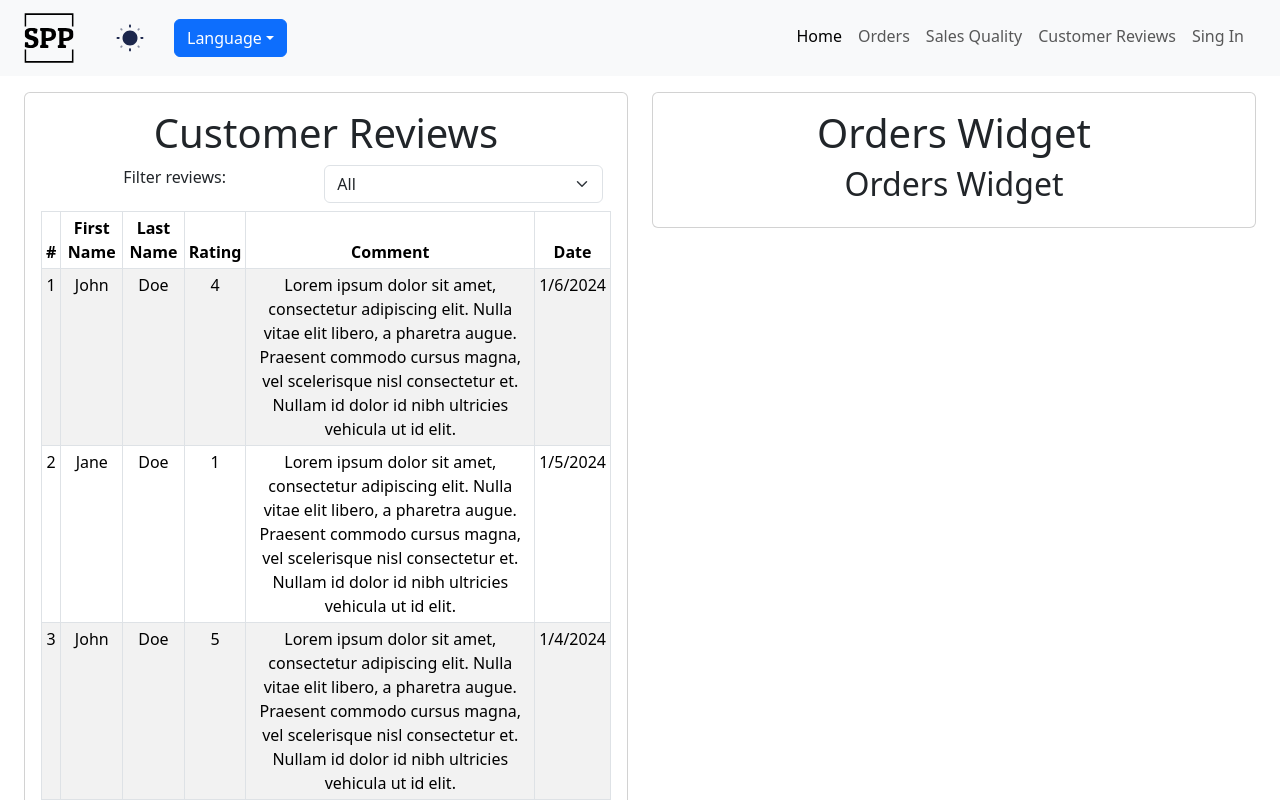
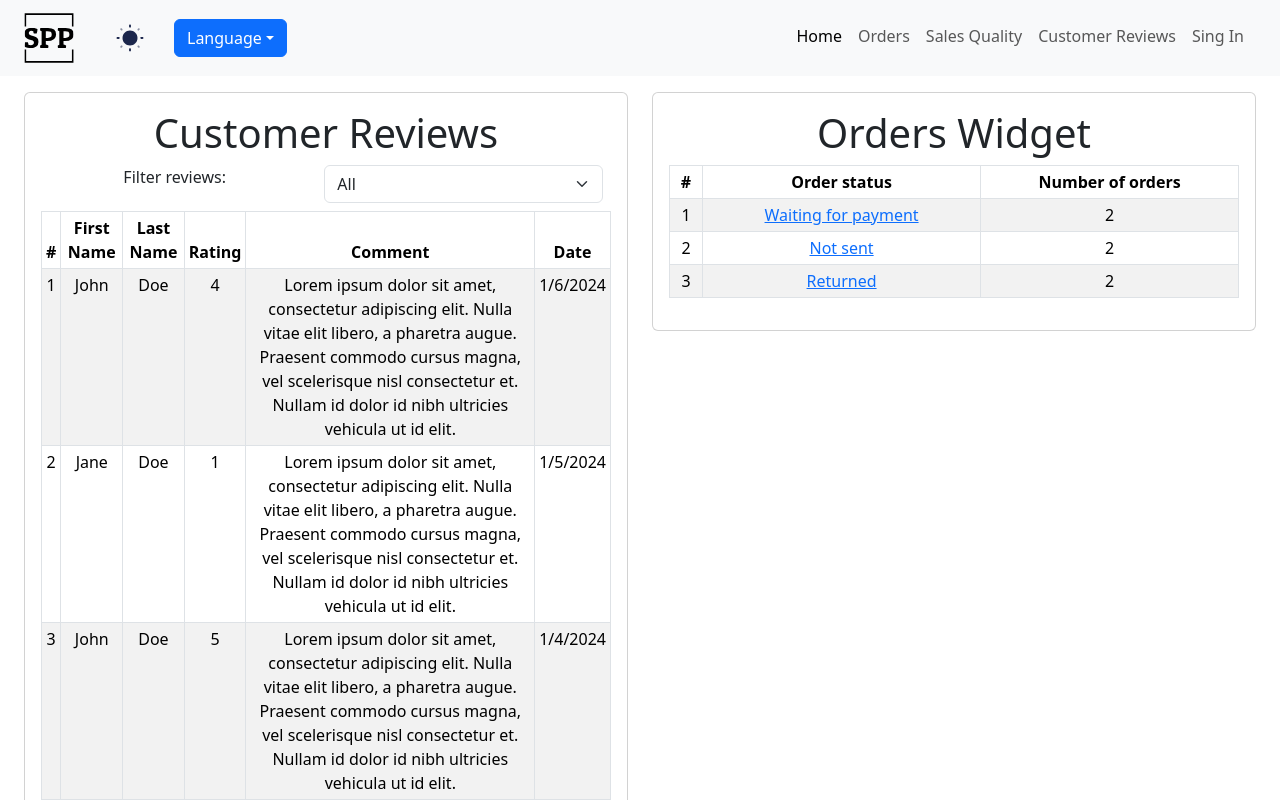
Before and after one commit to ehpop/SellersDashboard, a React (Create React App) app in the folder frontend/: page /home in a window 1280 px wide. Shown: the top 800 px of the page. Built offline with nearby package versions, Linux system fonts and the light colour scheme.

Commit message:
implemented OrdersWidget.tsx

```diff
--- a/frontend/src/components/widgets/OrdersWidget.tsx
+++ b/frontend/src/components/widgets/OrdersWidget.tsx
@@ -1,15 +1,105 @@
 import React from "react";
 import {FormattedMessage} from "react-intl";
-import Container from "react-bootstrap/Container";
+import {Table} from "react-bootstrap";
+import {Link} from "react-router-dom";
+
+type orderStatusType = "waiting for payment" | "not sent" | "returned";
+type orderType = {
+    id: number,
+    status: orderStatusType,
+    date: Date,
+}
+type orderCountType = {
+    [key in orderStatusType]: number
+}
+
+const orders: Array<orderType> = [
+    {
+        id: 1,
+        status: "waiting for payment",
+        date: new Date("2024-01-01")
+    },
+    {
+        id: 2,
+        status: "not sent",
+        date: new Date("2024-01-02")
+    },
+    {
+        id: 3,
+        status: "returned",
+        date: new Date("2024-01-03")
+    },
+    {
+        id: 4,
+        status: "waiting for payment",
+        date: new Date("2024-01-04")
+    },
+    {
+        id: 5,
+        status: "not sent",
+        date: new Date("2024-01-05")
+    },
+    {
+        id: 6,
+        status: "returned",
+        date: new Date("2024-01-06")
+    }
+];
 
 const OrdersWidget = () => {
-  return (
-      <Container fluid>
-      <h2>
-          <FormattedMessage id="orders.widget.content" defaultMessage="Orders Widget"/>
-      </h2>
-      </Container>
-  );
+    const orderCounts: orderCountType = {
+        "waiting for payment": 0,
+        "not sent": 0,
+        "returned": 0,
+    }
+
+    orders.forEach((order) => {
+        orderCounts[order.status] += 1;
+    });
+
+    const translateOrderStatus = (orderStatus: orderStatusType) => {
+        switch (orderStatus) {
+            case "waiting for payment":
+                return <FormattedMessage id={"waitingForPayment"} defaultMessage={"Waiting for payment"}/>
+            case "not sent":
+                return <FormattedMessage id={"notSent"} defaultMessage={"Not sent"}/>
+            case "returned":
+                return <FormattedMessage id={"returned"} defaultMessage={"Returned"}/>
+            default:
+                return <FormattedMessage id={"unknown"} defaultMessage={"Unknown"}/>
+        }
+    }
+
+    return (
+        <Table striped bordered hover size="sm" style={{cursor: "pointer"}}>
+            <thead>
+            <tr>
+                <th>#</th>
+                <th>
+                    <FormattedMessage id={"orderStatus"} defaultMessage={"Order status"}/>
+                </th>
+                <th>
+                    <FormattedMessage id={"numberOfOrders"} defaultMessage={"Number of orders"}/>
+                </th>
+            </tr>
+            </thead>
+            <tbody>
+            {
+                Object.keys(orderCounts).map((key, index) => (
+                    <tr key={key}>
+                        <td>{index + 1}</td>
+                        <td>
+                            <Link to={`/orders/${key}`}>
+                                {translateOrderStatus(key as orderStatusType)}
+                            </Link>
+                        </td>
+                        <td>{orderCounts[key as orderStatusType]}</td>
+                    </tr>
+                ))
+            }
+            </tbody>
+        </Table>
+    );
 };
 
 export default OrdersWidget;
```
